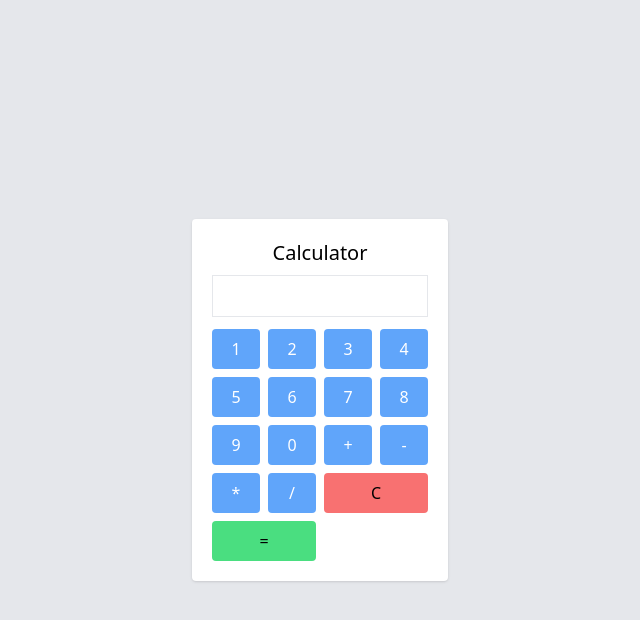
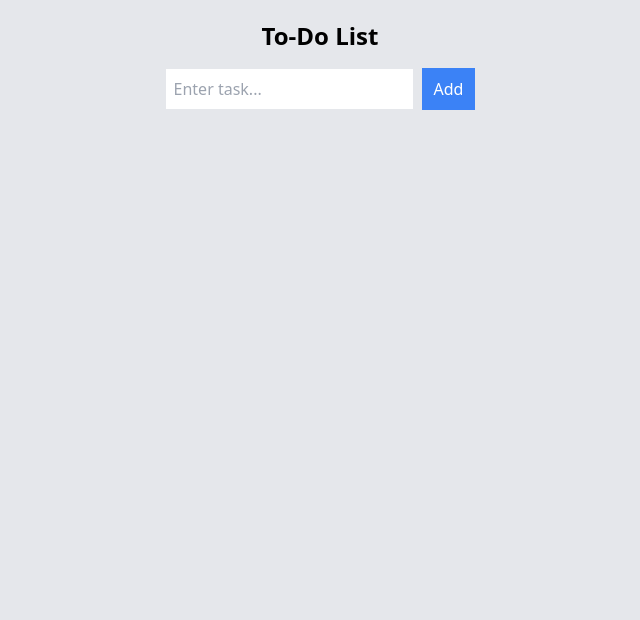
Before and after one commit to mikerainadvincula06-prog/-todo-list-, a React (Vite) app: page / in a window 1280 px wide. Shown: the top 620 px of the page, without its empty margins (320-960 px from the left). Built offline with nearby package versions, Linux system fonts and the light colour scheme.

Commit message:
Update App.jsx

```diff
--- a/src/App.jsx
+++ b/src/App.jsx
@@ -1,49 +1,66 @@
 import { useState } from "react";
 
 export default function App() {
-  const [input, setInput] = useState("");
+  const [task, setTask] = useState("");
+  const [list, setList] = useState([]);
 
-  const handleClick = (value) => {
-    setInput(input + value);
+  const addTask = () => {
+    if (task.trim() === "") return;
+    setList([...list, { text: task, done: false }]);
+    setTask("");
   };
 
-  const calculate = () => {
-    try {
-      setInput(eval(input).toString());
-    } catch {
-      setInput("Error");
-    }
+  const toggleTask = (index) => {
+    const newList = [...list];
+    newList[index].done = !newList[index].done;
+    setList(newList);
   };
 
-  const clear = () => {
-    setInput("");
+  const deleteTask = (index) => {
+    const newList = list.filter((_, i) => i !== index);
+    setList(newList);
   };
 
   return (
-    <div className="h-screen flex items-center justify-center bg-gray-200">
-      <div className="bg-white p-5 rounded shadow w-64">
-        <h1 className="text-center text-xl mb-2">Calculator</h1>
+    <div className="h-screen flex flex-col items-center bg-gray-200 p-5">
+      <h1 className="text-2xl font-bold mb-4">To-Do List</h1>
 
+      <div className="flex gap-2 mb-4">
         <input
-          className="w-full p-2 mb-3 border text-right"
-          value={input}
-          readOnly
+          value={task}
+          onChange={(e) => setTask(e.target.value)}
+          className="p-2 border"
+          placeholder="Enter task..."
         />
+        <button onClick={addTask} className="bg-blue-500 text-white px-3">
+          Add
+        </button>
+      </div>
 
-        <div className="grid grid-cols-4 gap-2">
-          {"1234567890+-*/".split("").map((item) => (
-            <button
-              key={item}
-              onClick={() => handleClick(item)}
-              className="p-2 bg-blue-400 text-white rounded"
-            >
-              {item}
-            </button>
-          ))}
+      <div className="w-full max-w-sm">
+        {list.map((item, index) => (
+          <div key={index} className="flex justify-between items-center bg-white p-2 mb-2 shadow">
+            <span className={item.done ? "line-through text-gray-400" : ""}>
+              {item.text}
+            </span>
 
-          <button onClick={clear} className="bg-red-400 p-2 col-span-2 rounded">C</button>
-          <button onClick={calculate} className="bg-green-400 p-2 col-span-2 rounded">=</button>
-        </div>
+            <div className="flex gap-2">
+              <button
+                onClick={() => toggleTask(index)}
+                className="bg-green-400 px-2"
+              >
+                {item.done ? "Undo" : "Done"}
+              </button>
+
+              <button
+                onClick={() => deleteTask(index)}
+                className="bg-red-400 px-2"
+              >
+                Delete
+              </button>
+            </div>
+          </div>
+        ))}
       </div>
     </div>
   );
```
